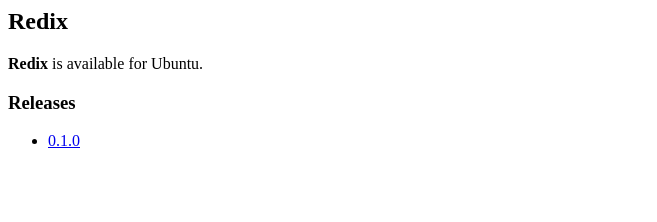
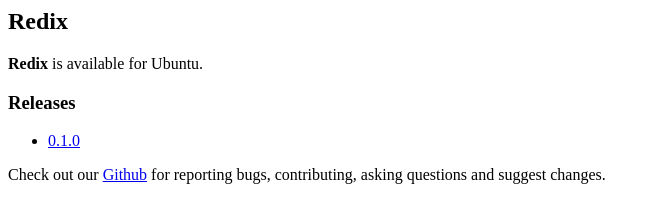
Before and after one commit to victorsferreira/victorsferreira.github.io, a website: page index.html in a window 1280 px wide. Shown: the whole page, without its empty margins (0-657 px from the left). Drawn offline with Linux system fonts and the light colour scheme.

Commit message:
Adding link to github

```diff
--- a/index.html
+++ b/index.html
@@ -15,6 +15,8 @@
     <ul>
         <li><a target="_blank" href="redix-app_0.1.0_amd64.deb"> 0.1.0</a></li>
     </ul>
+
+    Check out our <a href="http://victorsferreira.github.io" target="_blank">Github</a> for reporting bugs, contributing, asking questions and suggest changes.
 </body>
 
 </html>
```
